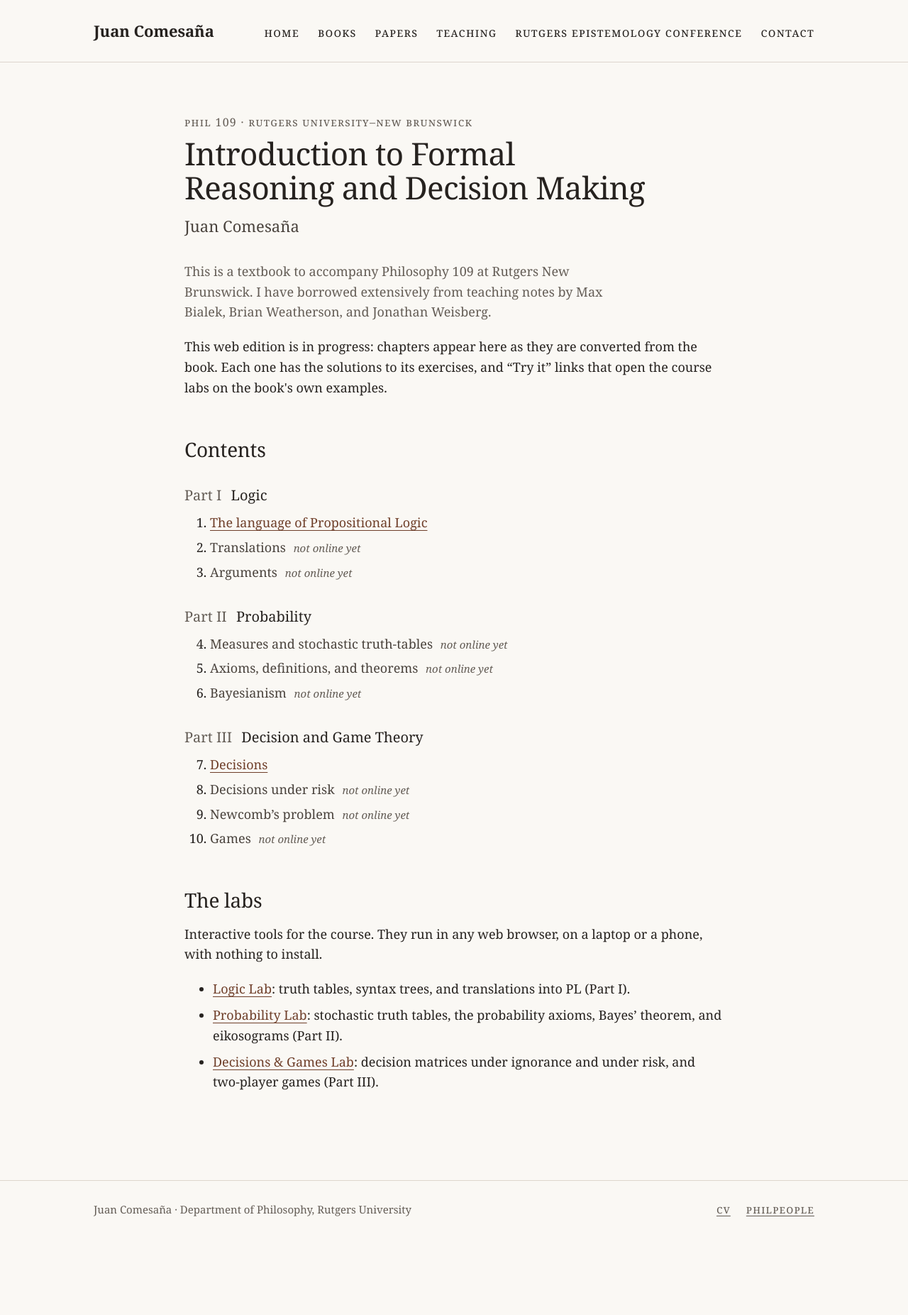
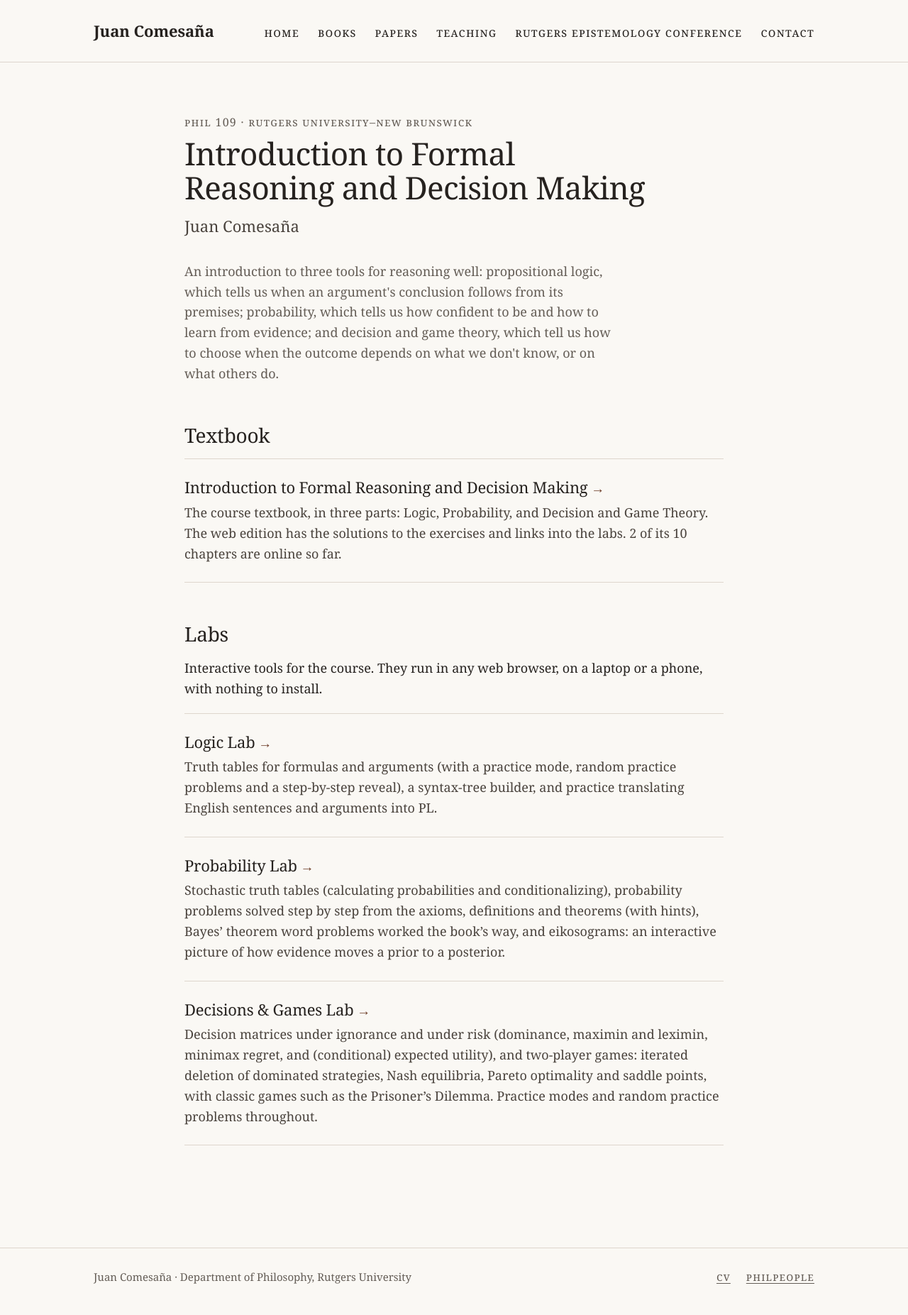
Before and after one commit to Comesana73/juancomesana.org, a Jekyll site: the page built from phil109/index.html, in a window 1280 px wide. Shown: the whole page at 71% size. Built offline with Jekyll 4.4.1, drawn with Linux system fonts in a browser that asks for light colours; before the commit the page ends 1758 px from its top, so only the background shows below that.

Commit message:
PHIL 109: course page at /phil109/, textbook contents at /phil109/textbook/
The landing page becomes a course page: a short description of the course,
a link to the textbook, and the three labs. The textbook's contents move to
/phil109/textbook/, and chapter pages link there. Still unlisted.

Co-Authored-By: Claude Opus 5.5 (1M context) <noreply@anthropic.com>
Claude-Session: https://claude.ai/code/session_015gt9FnyV1jvErH75sKXie3

```diff
--- a/_layouts/book.html
+++ b/_layouts/book.html
@@ -2,22 +2,23 @@
 layout: default
 ---
 {%- comment -%}
-  The PHIL 109 textbook: its front page (phil109/index.html) and its chapters,
-  generated from the LaTeX by web/build.py in the textbook repository.
+  PHIL 109: the course page (phil109/index.html), the textbook's contents
+  (phil109/textbook/) and its chapters, generated from the LaTeX by
+  web/build.py in the textbook repository.
   Unlisted: no links to it from the site, not in the sitemap, and marked
   noindex (see _config.yml).
 {%- endcomment -%}
 <article class="textbook">
   {%- if page.chapter %}
-  <p class="eyebrow"><a href="../">PHIL 109 · {{ site.data.phil109.title }}</a></p>
-  {%- else %}
-  <p class="eyebrow">PHIL 109 · Rutgers University–New Brunswick</p>
+  <p class="eyebrow"><a href="../textbook/">PHIL 109 · {{ site.data.phil109.title }}</a></p>
+  {%- elsif page.eyebrow %}
+  <p class="eyebrow">{{ page.eyebrow }}</p>
   {%- endif %}
   {{ content }}
   {%- if page.chapter %}
   <nav class="textbook__pager" aria-label="Chapters">
     {%- if page.prev %}<a rel="prev" href="{{ page.prev }}">← Previous chapter</a>{% else %}<span></span>{% endif -%}
-    <a href="../">Contents</a>
+    <a href="../textbook/">Contents</a>
     {%- if page.next %}<a rel="next" href="{{ page.next }}">Next chapter →</a>{% else %}<span></span>{% endif -%}
   </nav>
   {%- endif %}
--- a/assets/css/textbook.css
+++ b/assets/css/textbook.css
@@ -152,3 +152,7 @@ li .tryit { justify-content: flex-start; margin: -4px 0 16px; }
 .textbook .eyebrow a { color: inherit; text-decoration: none; }
 .textbook .eyebrow a:hover { text-decoration: underline; }
 .textbook .lede { margin-bottom: 20px; }
+
+/* the course page */
+.textbook .ruled { margin-bottom: 40px; }
+.textbook .app h2 { font-size: 22px; margin: 0 0 8px; }
--- a/phil109/index.html
+++ b/phil109/index.html
@@ -1,40 +1,45 @@
 ---
-title: "PHIL 109 Textbook"
-description: "Introduction to Formal Reasoning and Decision Making, the PHIL 109 textbook, on the web."
+title: "PHIL 109: Introduction to Formal Reasoning and Decision Making"
+description: "PHIL 109 at Rutgers: Introduction to Formal Reasoning and Decision Making. The textbook and the course labs."
 layout: book
+eyebrow: "PHIL 109 · Rutgers University–New Brunswick"
 ---
 {%- comment -%}
-  Front page of the web textbook. The title, preface and contents come from
-  _data/phil109.json, which web/build.py in the textbook repository writes
-  from the LaTeX; only the text on this page is written by hand.
+  The course page. The textbook's contents are on their own page,
+  phil109/textbook/; the chapter count below comes from _data/phil109.json,
+  which web/build.py in the textbook repository writes.
 {%- endcomment -%}
 {%- assign book = site.data.phil109 -%}
-<h1>{{ book.title }}</h1>
-<p class="book-author">{{ book.author }}</p>
+{%- assign online = 0 -%}{%- assign total = 0 -%}
+{%- for part in book.parts -%}{%- for chapter in part.chapters -%}
+  {%- assign total = total | plus: 1 -%}{%- if chapter.url -%}{%- assign online = online | plus: 1 -%}{%- endif -%}
+{%- endfor -%}{%- endfor -%}
+<h1>Introduction to Formal Reasoning and Decision Making</h1>
+<p class="book-author">Juan Comesaña</p>
 
-<p class="lede">{{ book.preface }}</p>
+<p class="lede">An introduction to three tools for reasoning well: propositional logic, which tells us when an argument's conclusion follows from its premises; probability, which tells us how confident to be and how to learn from evidence; and decision and game theory, which tell us how to choose when the outcome depends on what we don't know, or on what others do.</p>
 
-<p>This web edition is in progress: chapters appear here as they are converted from the book. Each one has the solutions to its exercises, and “Try it” links that open the course labs on the book's own examples.</p>
+<h2>Textbook</h2>
+<div class="ruled">
+  <article class="app">
+    <h2><a href="textbook/">{{ book.title }}</a></h2>
+    <p>The course textbook, in three parts: Logic, Probability, and Decision and Game Theory. The web edition has the solutions to the exercises and links into the labs. {{ online }} of its {{ total }} chapters are online so far.</p>
+  </article>
+</div>
 
-<h2>Contents</h2>
-{%- for part in book.parts %}
-<section class="book-part">
-  <h3><span class="book-part__number">Part {{ part.number }}</span> {{ part.title }}</h3>
-  <ol class="book-contents">
-    {%- for chapter in part.chapters %}
-    <li value="{{ chapter.number }}">
-      {%- if chapter.url %}<a href="{{ chapter.url }}">{{ chapter.title }}</a>
-      {%- else %}<span class="book-contents__soon">{{ chapter.title }}</span> <span class="book-contents__note">not online yet</span>{% endif -%}
-    </li>
-    {%- endfor %}
-  </ol>
-</section>
-{%- endfor %}
-
-<h2>The labs</h2>
+<h2 id="labs">Labs</h2>
 <p>Interactive tools for the course. They run in any web browser, on a laptop or a phone, with nothing to install.</p>
-<ul class="book-labs">
-  <li><a href="{{ '/apps/logic-lab/' | relative_url }}">Logic Lab</a>: truth tables, syntax trees, and translations into PL (Part I).</li>
-  <li><a href="{{ '/apps/probability-lab/' | relative_url }}">Probability Lab</a>: stochastic truth tables, the probability axioms, Bayes’ theorem, and eikosograms (Part II).</li>
-  <li><a href="{{ '/apps/decisions-games-lab/' | relative_url }}">Decisions &amp; Games Lab</a>: decision matrices under ignorance and under risk, and two-player games (Part III).</li>
-</ul>
+<div class="ruled">
+  <article class="app">
+    <h2><a href="{{ '/apps/logic-lab/' | relative_url }}">Logic Lab</a></h2>
+    <p>Truth tables for formulas and arguments (with a practice mode, random practice problems and a step-by-step reveal), a syntax-tree builder, and practice translating English sentences and arguments into PL.</p>
+  </article>
+  <article class="app">
+    <h2><a href="{{ '/apps/probability-lab/' | relative_url }}">Probability Lab</a></h2>
+    <p>Stochastic truth tables (calculating probabilities and conditionalizing), probability problems solved step by step from the axioms, definitions and theorems (with hints), Bayes’ theorem word problems worked the book’s way, and eikosograms: an interactive picture of how evidence moves a prior to a posterior.</p>
+  </article>
+  <article class="app">
+    <h2><a href="{{ '/apps/decisions-games-lab/' | relative_url }}">Decisions &amp; Games Lab</a></h2>
+    <p>Decision matrices under ignorance and under risk (dominance, maximin and leximin, minimax regret, and (conditional) expected utility), and two-player games: iterated deletion of dominated strategies, Nash equilibria, Pareto optimality and saddle points, with classic games such as the Prisoner’s Dilemma. Practice modes and random practice problems throughout.</p>
+  </article>
+</div>
```
Also changed, not shown: CLAUDE.md (+1 -1 lines), phil109/textbook/index.html (added, +37 -0 lines).
